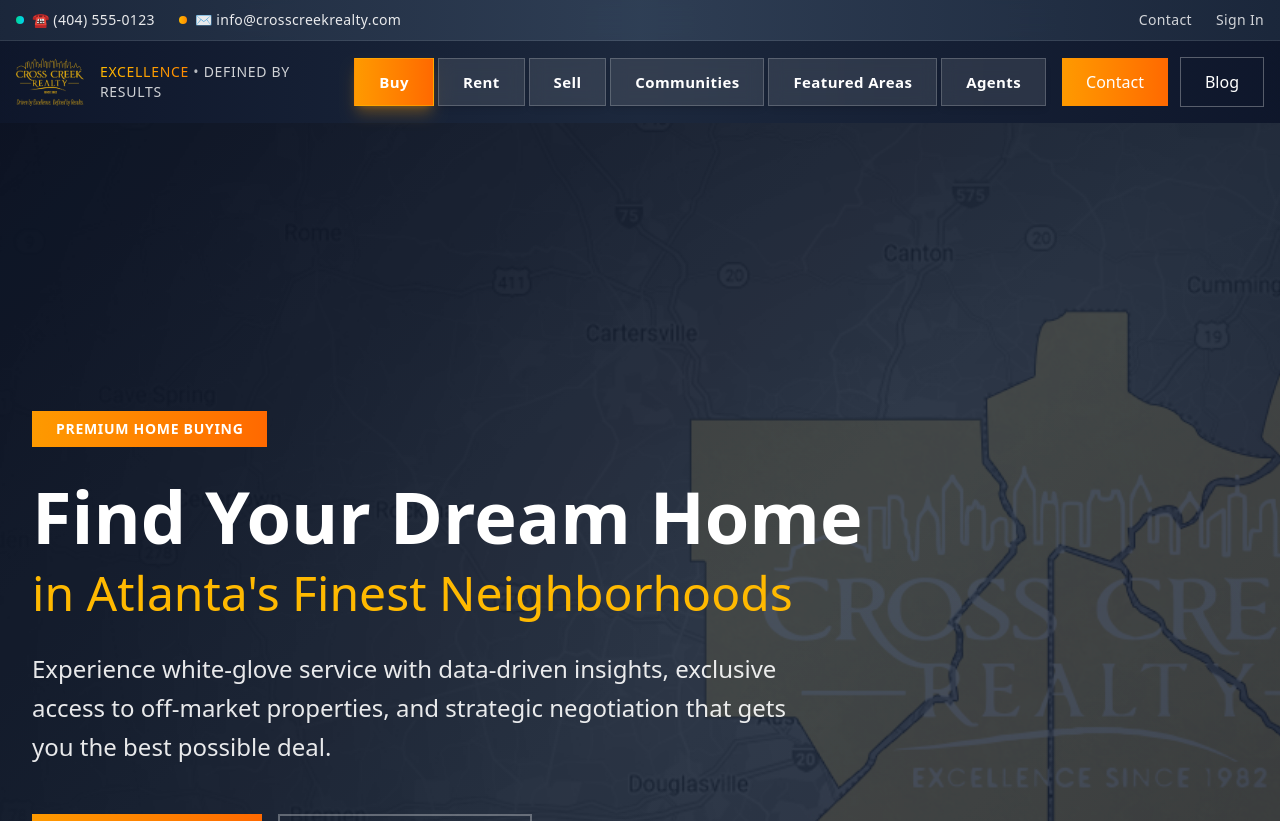
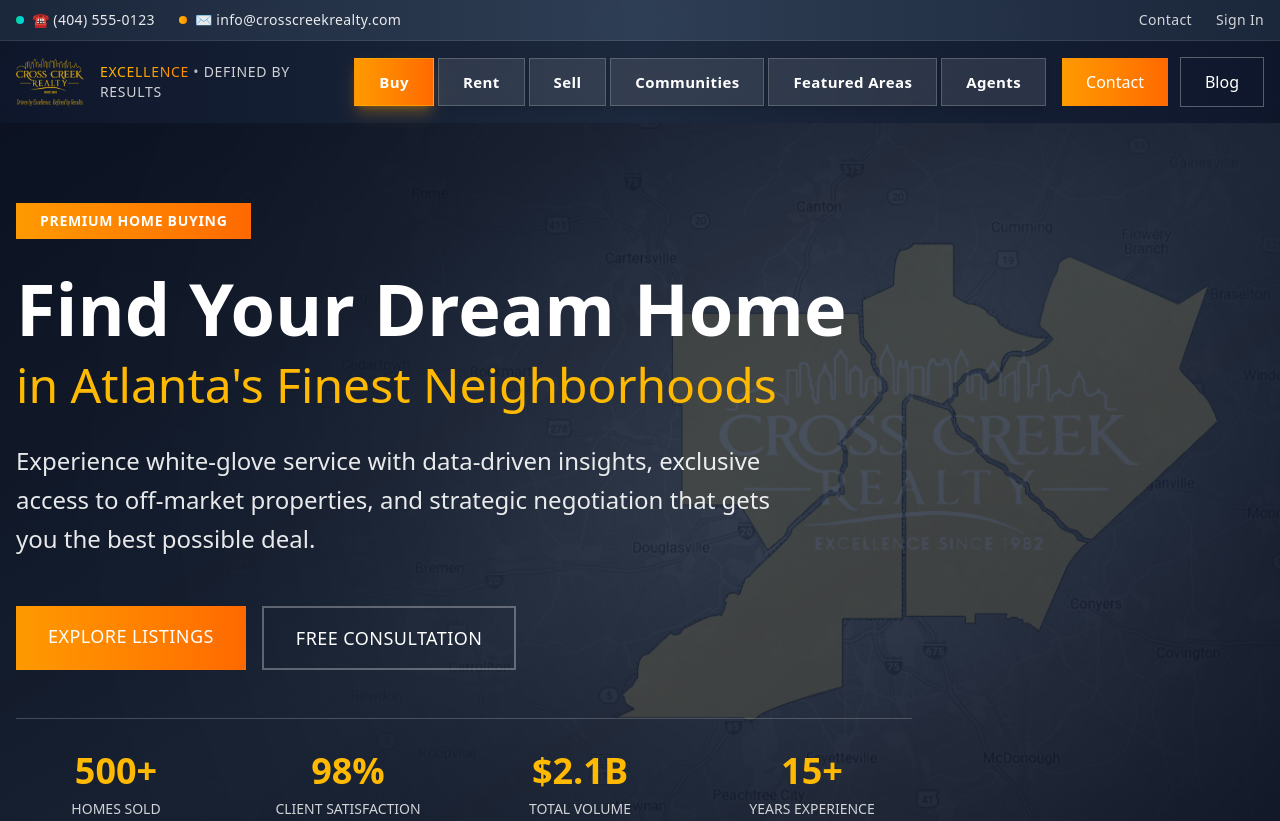
Before and after one commit to cochranfilms/CCRA, a Next.js app: page /buy in a window 1280 px wide. Shown: the top 821 px of the page. Built offline with nearby package versions, Linux system fonts and the light colour scheme; a web font is replaced by a local one.

Commit message:
style(buy): tighten hero vertical rhythm, prevent map crop, and reduce spacing

```diff
--- a/src/app/buy/page.tsx
+++ b/src/app/buy/page.tsx
@@ -7,11 +7,11 @@ export default function BuyPage() {
   return (
     <>
       {/* Hero Section - Million Dollar Design */}
-      <Section variant="dark" className="relative overflow-hidden">
+      <Section variant="dark" contained={false} className="relative overflow-hidden !py-0">
         <div className="absolute inset-0 bg-gradient-to-br from-slate-900 via-slate-800 to-slate-900"></div>
-        <div className="absolute inset-0 bg-[url('/featured-map.jpg')] bg-cover bg-center opacity-20"></div>
+        <div className="absolute inset-0 bg-[url('/featured-map.jpg')] bg-center bg-no-repeat md:bg-cover opacity-20"></div>
         <div className="relative z-10">
-          <div className="container-wide py-20 md:py-32">
+          <div className="container-wide py-12 md:py-20">
             <div className="max-w-4xl">
               <div className="inline-block px-6 py-2 bg-gradient-to-r from-amber-500 to-orange-500 text-white text-sm font-semibold tracking-wider mb-6">
                 PREMIUM HOME BUYING
@@ -27,7 +27,7 @@ export default function BuyPage() {
               </p>
 
               {/* Premium CTA Section */}
-              <div className="flex flex-col sm:flex-row gap-4 mb-16">
+              <div className="flex flex-col sm:flex-row gap-4 mb-10 md:mb-12">
                 <Link
                   href="/listings"
                   className="relative px-8 py-4 bg-gradient-to-r from-amber-500 to-orange-500 text-white font-bold text-lg tracking-wide transition-all duration-300 hover:shadow-2xl hover:shadow-amber-500/30 hover:scale-105 focus:outline-none focus:ring-4 focus:ring-amber-400 focus:ring-offset-4 group overflow-hidden"
@@ -44,7 +44,7 @@ export default function BuyPage() {
               </div>
 
               {/* Premium Stats */}
-              <div className="grid grid-cols-1 md:grid-cols-4 gap-8 pt-8 border-t border-white/20">
+              <div className="grid grid-cols-1 md:grid-cols-4 gap-8 pt-6 md:pt-8 border-t border-white/20">
                 <div className="text-center">
                   <div className="text-3xl md:text-4xl font-bold text-amber-400 mb-2">500+</div>
                   <div className="text-white/80 text-sm font-medium">HOMES SOLD</div>
```
